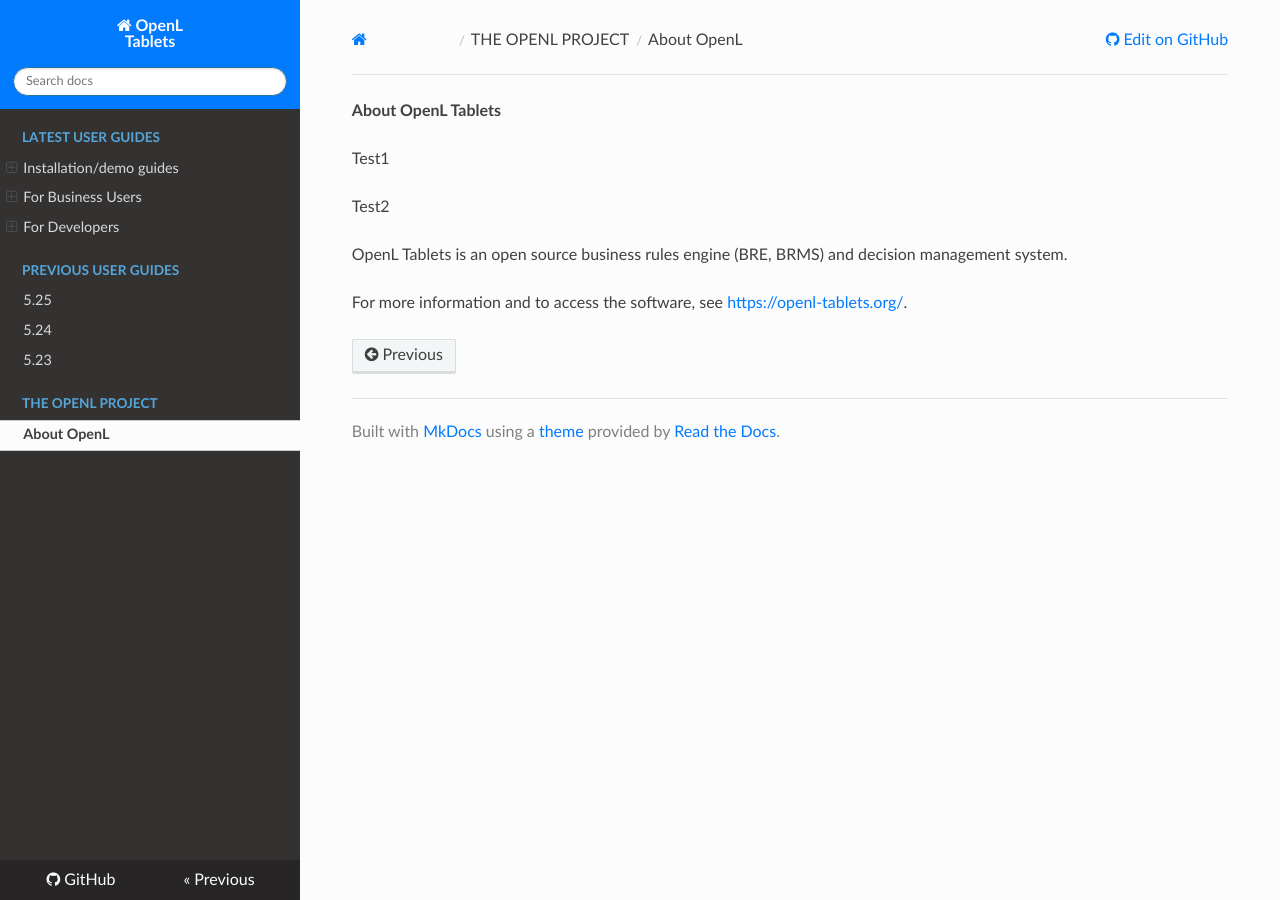
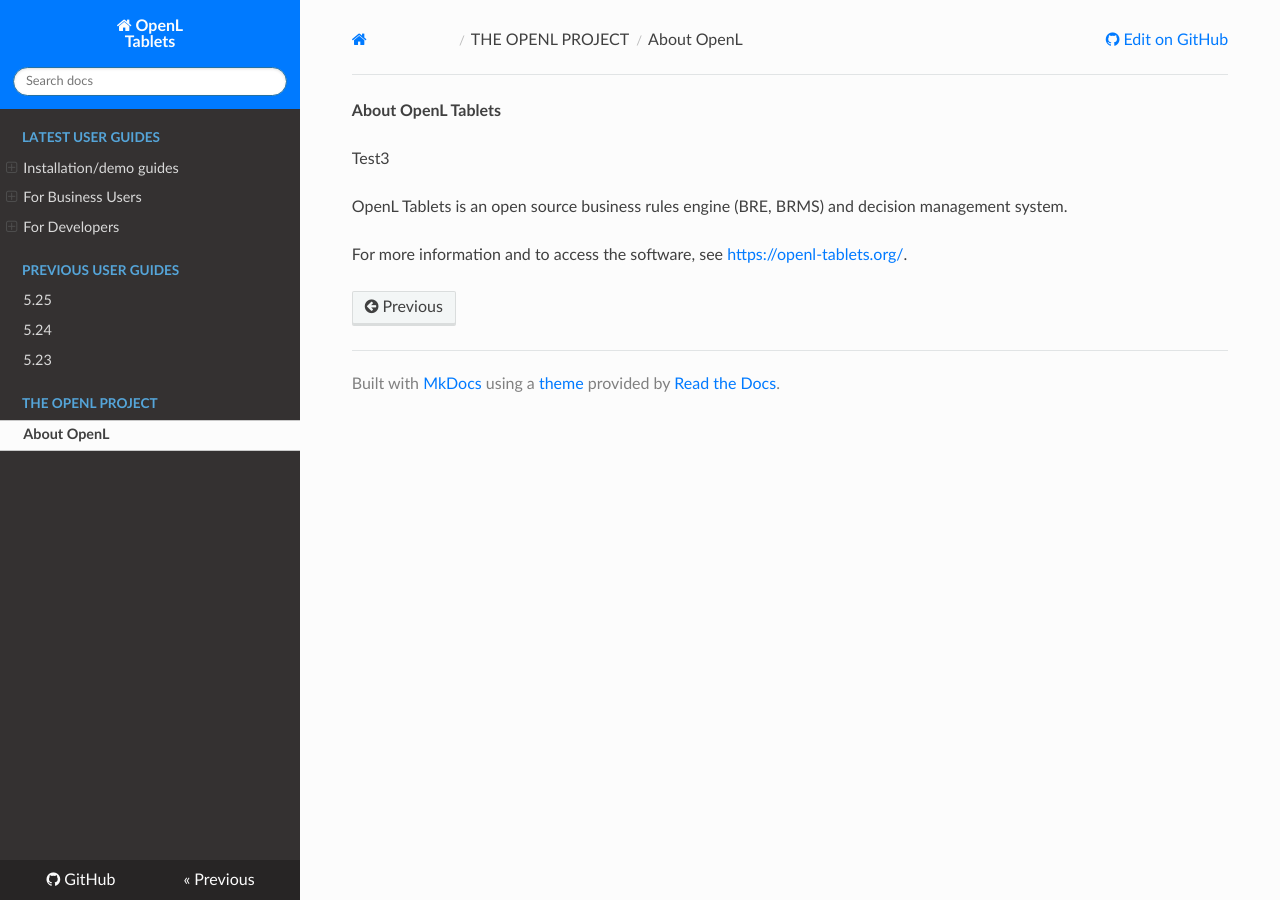
Before and after one commit to agradus/OpenLdocs, an MkDocs documentation site: the page built from docs/about.md, in a window 1280 px wide. Built offline with MkDocs 1.6.1, drawn with Linux system fonts in a browser that asks for light colours; nearby versions of some CDN libraries.

Commit message:
Update about.md

```diff
--- a/docs/about.md
+++ b/docs/about.md
@@ -1,17 +1,7 @@
 **About OpenL Tablets**
 
-Test1
-
-Test2
+Test3
 
 OpenL Tablets is an open source business rules engine (BRE, BRMS) and decision management system.
 
 For more information and to access the software, see [https://openl-tablets.org/](https://openl-tablets.org/).
-
-<!-- XXX DEV 01 XXX -->
-
-<!-- XXX DEV 02 XXXV -->
-
-<!-- XXX DEV 03 XXXV -->
-
-<!-- XXX DEV 05 XXXV -->
```
